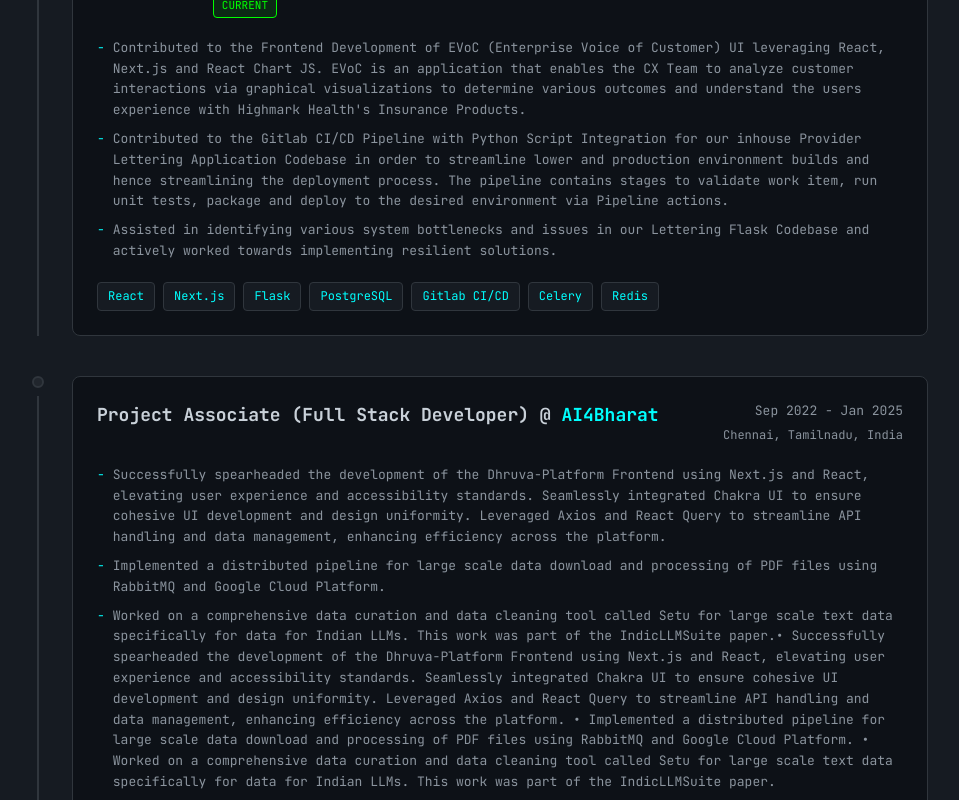
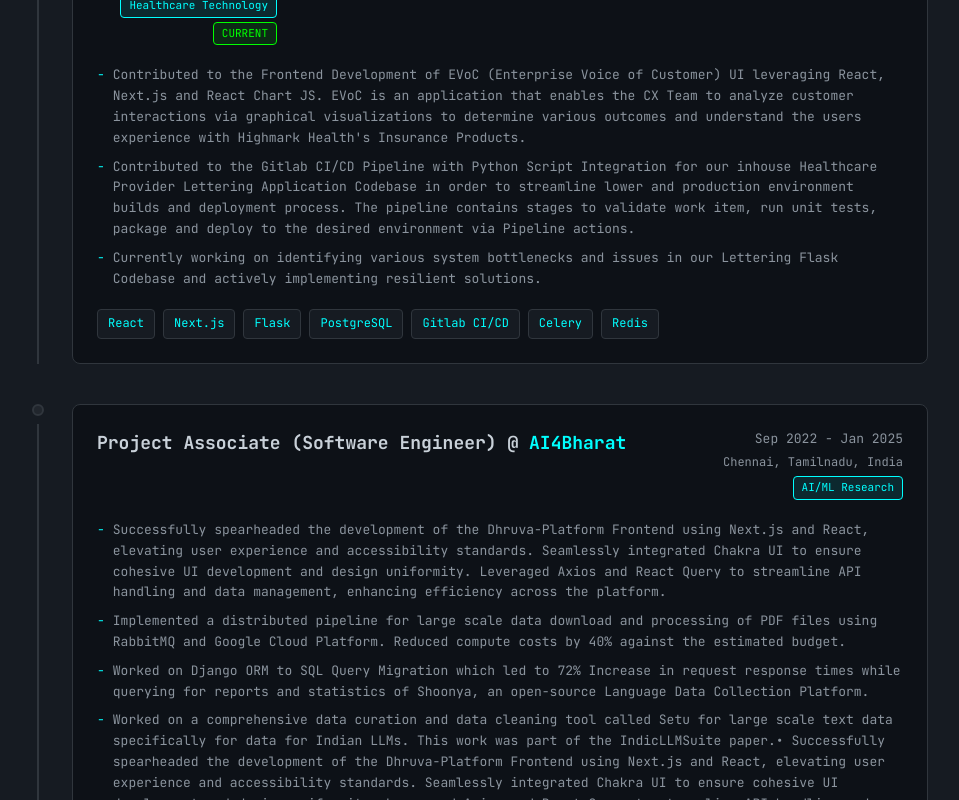
Before and after one commit to Shanks0465/Shanks0465.github.io, a Next.js app: page / in a window 1280 px wide. Shown: the part 2440-3240 px from the top of the page, without its empty margins (162-1121 px from the left). Built offline with nearby package versions, Linux system fonts and the light colour scheme.

Commit message:
Edited information

```diff
--- a/src/components/Experience.js
+++ b/src/components/Experience.js
@@ -77,6 +77,9 @@ export default function Experience({ id }) {
                       {formatDate(exp.startDate)} - {formatDate(exp.endDate)}
                     </span>
                     <span className={styles.location}>{exp.location}</span>
+                    {exp.domain && (
+                      <span className={styles.domainBadge}>{exp.domain}</span>
+                    )}
                     {exp.current && (
                       <span className={styles.currentBadge}>current</span>
                     )}
--- a/src/components/Experience.module.css
+++ b/src/components/Experience.module.css
@@ -162,6 +162,15 @@ a.companyName:hover {
   text-transform: uppercase;
 }
 
+.domainBadge {
+  font-size: 11px;
+  padding: 2px 8px;
+  background: rgba(0, 255, 255, 0.1);
+  border: 1px solid var(--terminal-cyan);
+  border-radius: 4px;
+  color: var(--terminal-cyan);
+}
+
 .description {
   font-size: 14px;
   color: var(--text-muted);
--- a/src/config/education.json
+++ b/src/config/education.json
@@ -24,23 +24,5 @@
         "Ford GME Hackathon 2019 3rd Place Winner"
       ]
     }
-  ],
-  "certifications": [
-    {
-      "id": "cert-1",
-      "name": "AWS Solutions Architect - Associate",
-      "issuer": "Amazon Web Services",
-      "date": "2021-06",
-      "expires": "2024-06",
-      "credentialUrl": "https://aws.amazon.com/verification"
-    },
-    {
-      "id": "cert-2",
-      "name": "Certified Kubernetes Administrator",
-      "issuer": "CNCF",
-      "date": "2021-09",
-      "expires": "2024-09",
-      "credentialUrl": "https://cncf.io/verification"
-    }
   ]
 }
--- a/src/config/experience.json
+++ b/src/config/experience.json
@@ -6,16 +6,18 @@
       "id": "exp-1",
       "company": "AI4Bharat",
       "companyPage": "https://ai4bharat.iitm.ac.in/",
-      "position": "Project Associate (Full Stack Developer)",
+      "position": "Project Associate (Software Engineer)",
       "location": "Chennai, Tamilnadu, India",
       "type": "full-time",
+      "domain": "AI/ML Research",
       "startDate": "2022-09",
       "endDate": "2025-01",
       "current": false,
       "description": "",
       "responsibilities": [
         "Successfully spearheaded the development of the Dhruva-Platform Frontend using Next.js and React, elevating user experience and accessibility standards. Seamlessly integrated Chakra UI to ensure cohesive UI development and design uniformity. Leveraged Axios and React Query to streamline API handling and data management, enhancing efficiency across the platform.",
-        "Implemented a distributed pipeline for large scale data download and processing of PDF files using RabbitMQ and Google Cloud Platform.",
+        "Implemented a distributed pipeline for large scale data download and processing of PDF files using RabbitMQ and Google Cloud Platform. Reduced compute costs by 40% against the estimated budget.",
+        "Worked on Django ORM to SQL Query Migration which led to 72% Increase in request response times while querying for reports and statistics of Shoonya,  an open-source Language Data Collection Platform.",
         "Worked on a comprehensive data curation and data cleaning tool called Setu for large scale text data specifically for data for Indian LLMs. This work was part of the IndicLLMSuite paper.• Successfully spearheaded the development of the Dhruva-Platform Frontend using Next.js and React, elevating user experience and accessibility standards. Seamlessly integrated Chakra UI to ensure cohesive UI development and design uniformity. Leveraged Axios and React Query to streamline API handling and data management, enhancing efficiency across the platform. • Implemented a distributed pipeline for large scale data download and processing of PDF files using RabbitMQ and Google Cloud Platform. • Worked on a comprehensive data curation and data cleaning tool called Setu for large scale text data specifically for data for Indian LLMs. This work was part of the IndicLLMSuite paper."
       ],
       "technologies": [
@@ -35,14 +37,15 @@
       "position": "Senior Analyst (Full Stack Developer)",
       "location": "Chennai, Tamilnadu, India",
       "type": "full-time",
+      "domain": "Healthcare Technology",
       "startDate": "2025-02",
       "endDate": "",
       "current": true,
       "description": "",
       "responsibilities": [
         "Contributed to the Frontend Development of EVoC (Enterprise Voice of Customer) UI leveraging React, Next.js and React Chart JS. EVoC is an application that enables the CX Team to analyze customer interactions via graphical visualizations to determine various outcomes and understand the users experience with Highmark Health's Insurance Products.",
-        "Contributed to the Gitlab CI/CD Pipeline with Python Script Integration for our inhouse Provider Lettering Application Codebase in order to streamline lower and production environment builds and hence streamlining the deployment process. The pipeline contains stages to validate work item, run unit tests, package and deploy to the desired environment via Pipeline actions.",
-        "Assisted in identifying various system bottlenecks and issues in our Lettering Flask Codebase and actively worked towards implementing resilient solutions."
+        "Contributed to the Gitlab CI/CD Pipeline with Python Script Integration for our inhouse Healthcare Provider Lettering Application Codebase in order to streamline lower and production environment builds and deployment process. The pipeline contains stages to validate work item, run unit tests, package and deploy to the desired environment via Pipeline actions.",
+        "Currently working on identifying various system bottlenecks and issues in our Lettering Flask Codebase and actively implementing resilient solutions."
       ],
       "technologies": [
         "React",
@@ -61,6 +64,7 @@
       "position": "Data Scientist Intern",
       "location": "Bengaluru, Karnataka, India",
       "type": "internship",
+      "domain": "E-commerce",
       "startDate": "2020-12",
       "endDate": "2021-06",
       "current": false,
@@ -80,6 +84,7 @@
       "position": "React Native Developer Intern",
       "location": "Mumbai, Maharashtra, India",
       "type": "internship",
+      "domain": "HealthTech",
       "startDate": "2020-05",
       "endDate": "2020-07",
       "current": false,
```
